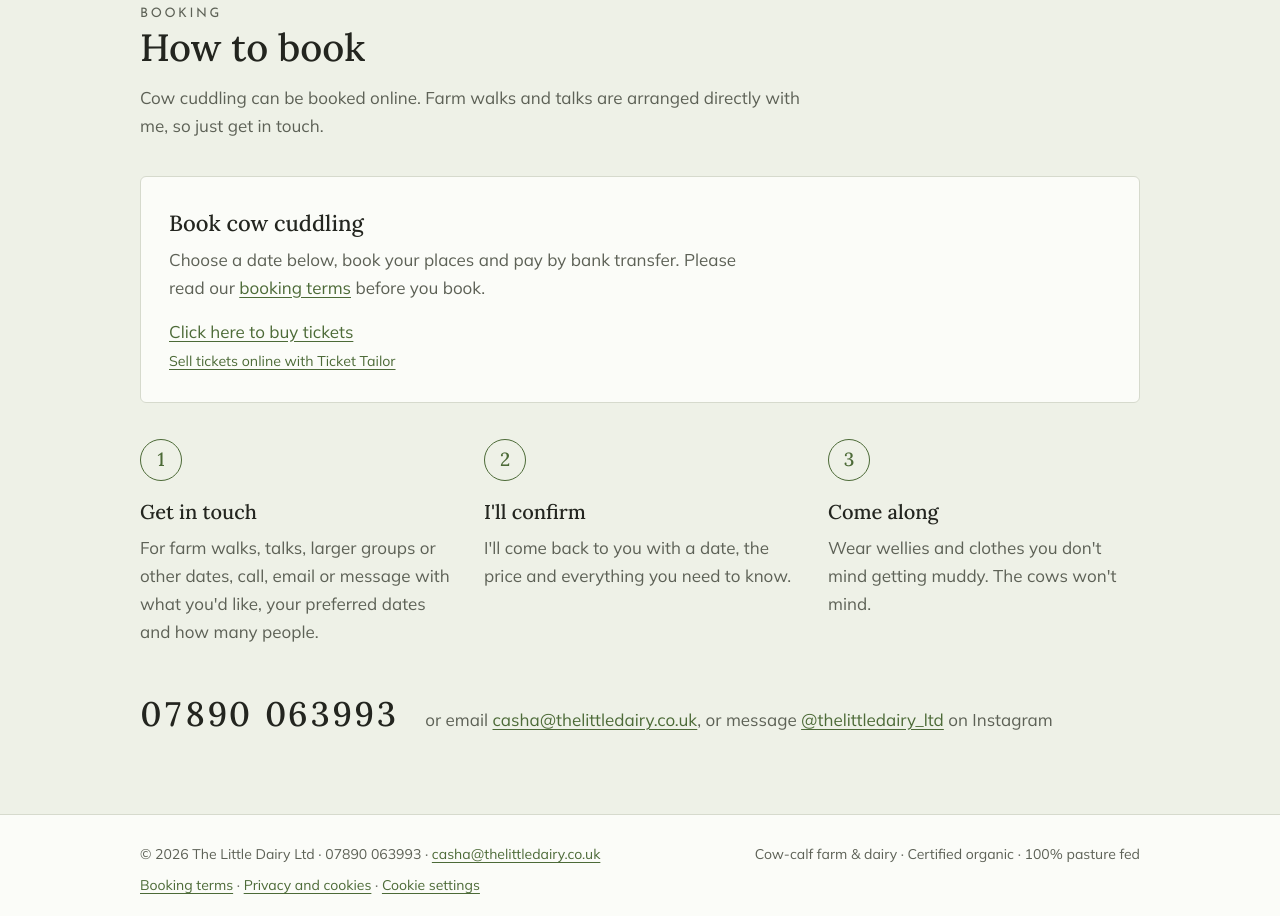
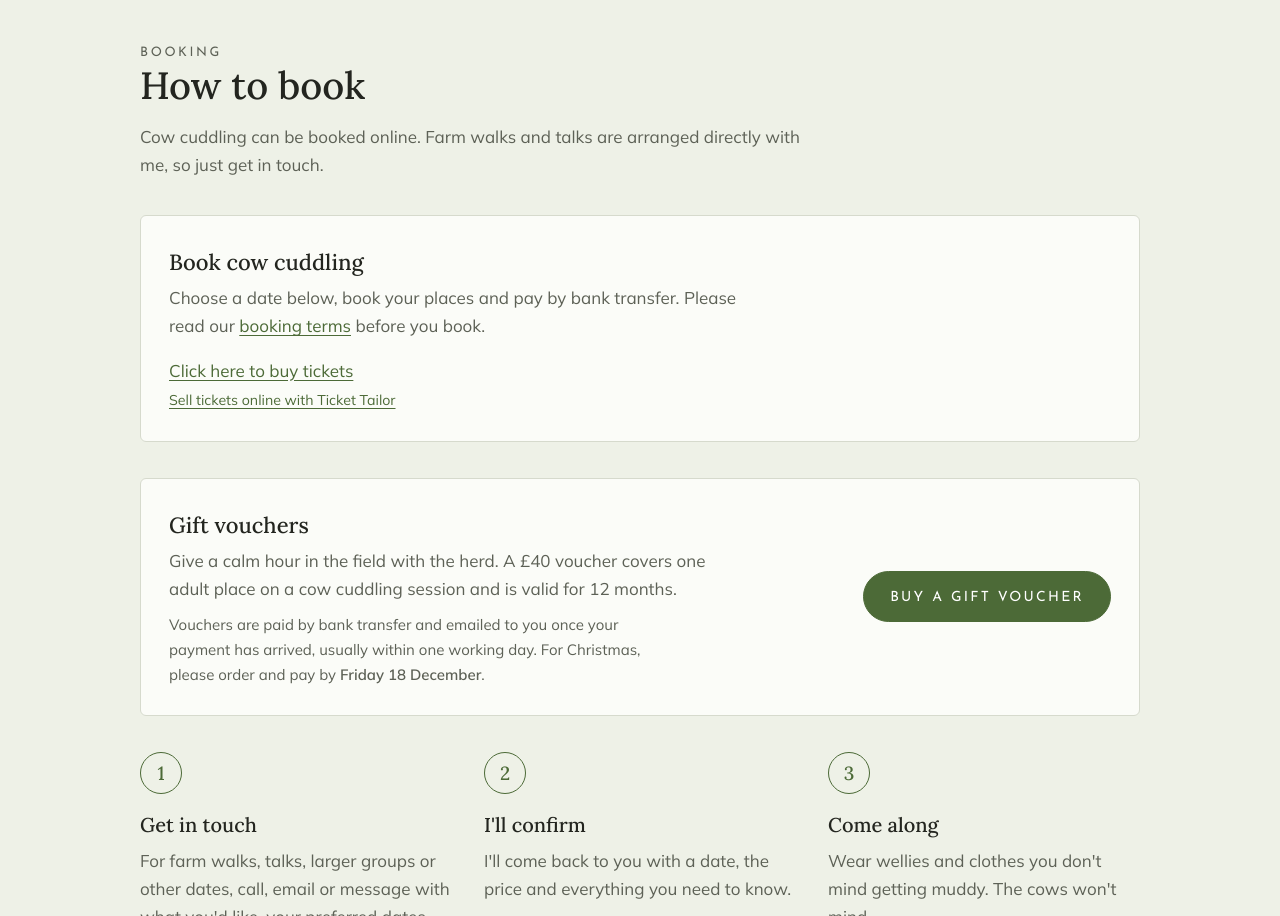
Before and after one commit to CashaBJ/The-Little-Dairy-, a plain HTML site: page field-to-folk.html in a window 1280 px wide. Shown: the part 3246-4162 px from the top of the page. Drawn offline with Linux system fonts and the light colour scheme; a script that the page names is missing.

Commit message:
Add gift vouchers section to Field to Folk
Co-Authored-By: Claude Opus 5.5 <noreply@anthropic.com>
Claude-Session: https://claude.ai/code/session_01SsDuGZvvEcnkszStgkvAbN

```diff
--- a/field-to-folk.html
+++ b/field-to-folk.html
@@ -86,6 +86,7 @@
           </ul>
           <a class="btn" href="#book-online">See dates and book</a>
           <p class="small">Can't make these dates? <a href="#book">Get in touch</a> and we'll find another time.</p>
+          <p class="small">Looking for a present? <a href="#gift-vouchers">Buy a gift voucher</a>.</p>
         </div>
       </div>
 
@@ -142,6 +143,14 @@
 <div class="tt-widget"><div class="tt-widget-fallback"><p><a href="https://www.tickettailor.com/all-tickets/thelittledairy/?ref=website_widget&show_search_filter=true&show_date_filter=true&show_sort=true" target="_blank">Click here to buy tickets</a><br /><small><a href="https://www.tickettailor.com?rf=wdg_361409" class="tt-widget-powered">Sell tickets online with Ticket Tailor</a></small></p></div><script src="https://cdn.tickettailor.com/js/widgets/min/widget.js" data-url="https://www.tickettailor.com/all-tickets/thelittledairy/?ref=website_widget&show_search_filter=true&show_date_filter=true&show_sort=true" data-type="inline" data-inline-minimal="true" data-inline-show-logo="false" data-inline-bg-fill="true" data-inline-inherit-ref-from-url-param="" data-inline-ref="website_widget"></script></div><!-- End of Ticket Tailor Widget -->
         </div>
       </div>
+      <div class="book-online" id="gift-vouchers">
+        <div>
+          <h3>Gift vouchers</h3>
+          <p>Give a calm hour in the field with the herd. A £40 voucher covers one adult place on a cow cuddling session and is valid for 12 months.</p>
+          <p class="small">Vouchers are paid by bank transfer and emailed to you once your payment has arrived, usually within one working day. For Christmas, please order and pay by <strong>Friday 18 December</strong>.</p>
+        </div>
+        <a class="btn" href="https://buytickets.at/thelittledairy/store" rel="noopener">Buy a gift voucher</a>
+      </div>
       <ol class="steps">
         <li>
           <h3>Get in touch</h3>
--- a/style.css
+++ b/style.css
@@ -267,3 +267,4 @@ footer .inner { padding-block: 28px 40px; display: flex; flex-wrap: wrap; gap: 8
 .terms ol { padding-left: 1.2em; }
 .terms li { margin-bottom: 6px; }
 .book-online .tt-wrap { flex: 1 1 100%; min-width: 0; }
+.book-online p.small { font-size: 15px; margin-top: 10px; }
```
